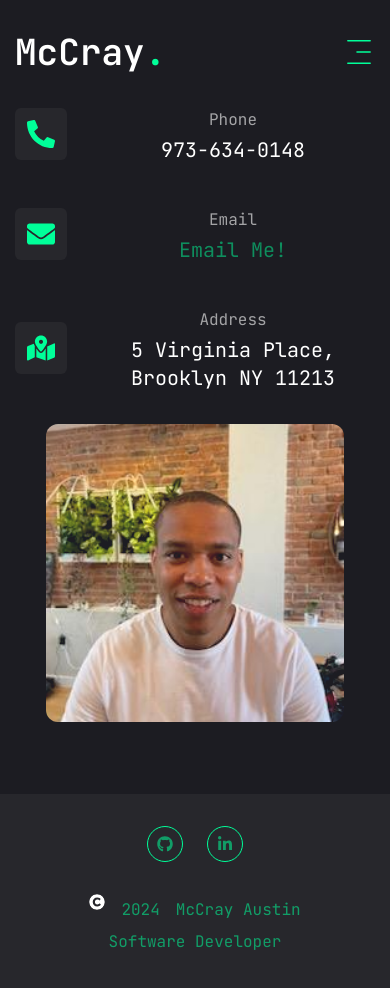
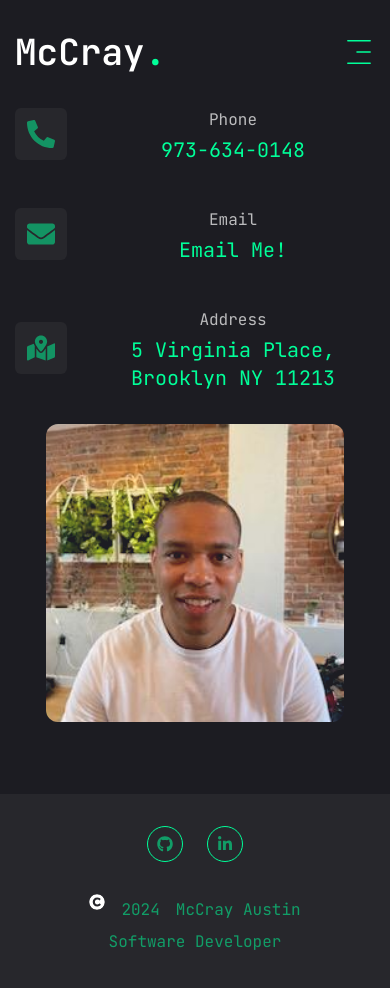
Before and after one commit to mmaustin/mccray-portfolio, a Next.js app in the folder next-portfolio/: page /contact in a window 390 px wide. Built offline with nearby package versions, Linux system fonts and the light colour scheme.

Commit message:
Created a phone link component

```diff
--- a/next-portfolio/app/contact/page.jsx
+++ b/next-portfolio/app/contact/page.jsx
@@ -1,13 +1,13 @@
-import EmailLink from "@/components/Email";
+import EmailLink from "@/components/EmailLink";
+import PhoneLink from "@/components/PhoneLink";
 import Photo from "@/components/Photo";
-import SocialMedia from "@/components/SocialMedia";
 import { FaPhoneAlt, FaEnvelope, FaMapMarkedAlt } from "react-icons/fa";
 
 const info = [
   {
     icon: <FaPhoneAlt />,
     title: "Phone",
-    description: "973-634-0148"
+    description: <PhoneLink />
   },
   {
     icon: <FaEnvelope />,
@@ -32,33 +32,25 @@ const ContactPage = () => {
                 {info.map((item, i) => {
                   return (
                     <li key={i} className="flex items-center gap-6">
-                      <div className="w-[52px] h-[52px] lg:w-[72px] lg:h-[72px] bg-[#27272c] text-accent rounded-md flex items-center justify-center">
+                      <div className="w-[52px] h-[52px] lg:w-[72px] lg:h-[72px] bg-[#27272c] text-accent/50 rounded-md flex items-center justify-center">
                         <div className="text-[28px]">
                           {item.icon}
                         </div>
                       </div>
                       <div className="flex-1">
-                        <p className="text-white/60">{item.title}</p>
-                        <h3 className="text-xl">{item.description}</h3>
+                        <p className="text-white/70">{item.title}</p>
+                        <h3 className="text-xl text-accent">{item.description}</h3>
                       </div>
                     </li>
                   )
                 })}
               </ul>
-              {/* <div className="w-auto">
-                <div className="flex flex-col lg:flex-row items-center gap-8">
-                  <div className="mb-8 lg:mb-0 mt-6">
-                    <SocialMedia containerStyles="flex gap-6" iconStyles="w-9 h-9 border border-accent rounded-full flex justify-center items-center text-accent text-base hover:bg-accent hover:text-primary hover:transition-all duration-500" />
-                  </div>
-                </div>
-              </div> */}
             </div>
           </div>
           <div className=" mb-8 lg:mb-0 rounded-xl">
             <Photo />
           </div>
         </div>
-        {/* <p><a href="mailto:mccrayaustin@ymail.com">Send email</a></p> */}
       </div>
     </section>
   )
--- a/next-portfolio/components/Email.jsx
+++ /dev/null
@@ -1,9 +0,0 @@
-
-
-
-const EmailLink = () => {
-  return (
-    <p className="text-accent/50"><a href="mailto:mccrayaustin@ymail.com">Email Me!</a></p>
-  )
-}
-export default EmailLink;
--- /dev/null
+++ b/next-portfolio/components/EmailLink.jsx
@@ -0,0 +1,9 @@
+
+
+
+const EmailLink = () => {
+  return (
+    <p ><a href="mailto:mccrayaustin@ymail.com">Email Me!</a></p>
+  )
+}
+export default EmailLink;
--- /dev/null
+++ b/next-portfolio/components/PhoneLink.jsx
@@ -0,0 +1,9 @@
+
+
+
+const PhoneLink = () => {
+  return (
+    <p><a href="tel:19736340148">973-634-0148</a></p>
+  )
+}
+export default PhoneLink;
```
